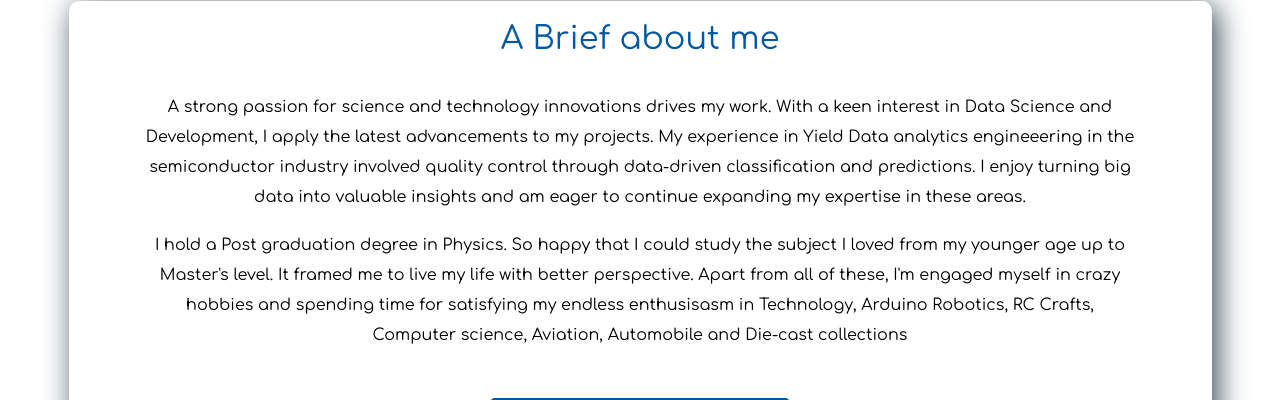
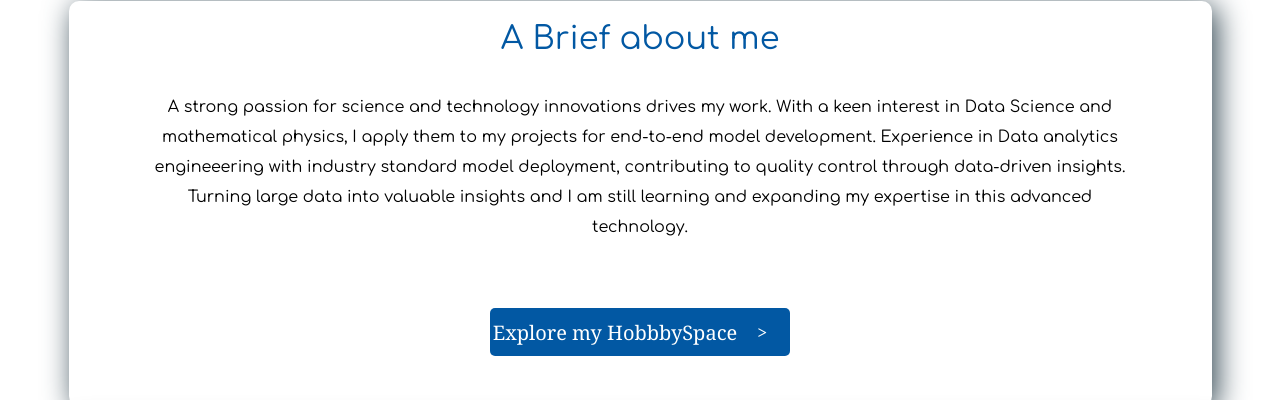
Before and after one commit to KPKR1997/personal-portfolio, a Next.js app: page / in a window 1280 px wide. Shown: the part 714-1114 px from the top of the page. Built offline with nearby package versions, Linux system fonts and the light colour scheme.

Commit message:
about me

```diff
--- a/src/pages/explore.js
+++ b/src/pages/explore.js
@@ -21,7 +21,7 @@ export default function Explore(props) {
   const brandImageAlt = "./images/kp_log_3.png";
   //-----------------------------------------------------
   const Hobbyimage1 = "./images/hobbies/ml.jpg";
-  const Hobbyheading1 = "Machine learning and Science of data"
+  const Hobbyheading1 = "Machine learning data"
   const Hobbyparagraph1 = `" My journey into Machine Learning started as a curiosity, which a perfect blending point of Physics,
   mathematics and advanced technology - turning numbers into insights,
   training models, and seeing them improve with every iteration. Now, it's my favorite way to solve problems.
--- a/src/pages/index.js
+++ b/src/pages/index.js
@@ -51,15 +51,11 @@ export default function Home() {
   //  -----------------------------------------------------------------
         const aboutMeHeading = "A Brief about me"
         const aboutMeText =  `A strong passion for science and technology innovations drives my work.
-                              With a keen interest in Data Science and Development,
-                              I apply the latest advancements to my projects. My experience in Yield Data analytics engineeering in the semiconductor
-                              industry involved quality control through data-driven classification and predictions.
-                               I enjoy turning big data into valuable insights and am eager to continue expanding my expertise in these areas.`
-        const aboutMeText2 = `I hold a Post graduation degree in Physics. So happy that
-                              I could study the subject I loved from my younger age up to Master's level. It framed me to live my life
-                              with better perspective.
-                             Apart from all of these, I'm engaged myself in crazy hobbies and spending time for satisfying my endless enthusisasm
-                              in Technology, Arduino Robotics, RC Crafts, Computer science, Aviation, Automobile and Die-cast collections`
+                              With a keen interest in Data Science and mathematical physics,
+                              I apply them to my projects for end-to-end model development. Experience in Data analytics engineeering with industry standard model deployment, contributing to
+                               quality control through data-driven insights.
+                               Turning large data into valuable insights and I am still learning and expanding my expertise in this advanced technology.`
+        const aboutMeText2 = ``
 
 
   //---------------------------------------------------------------------------
```
